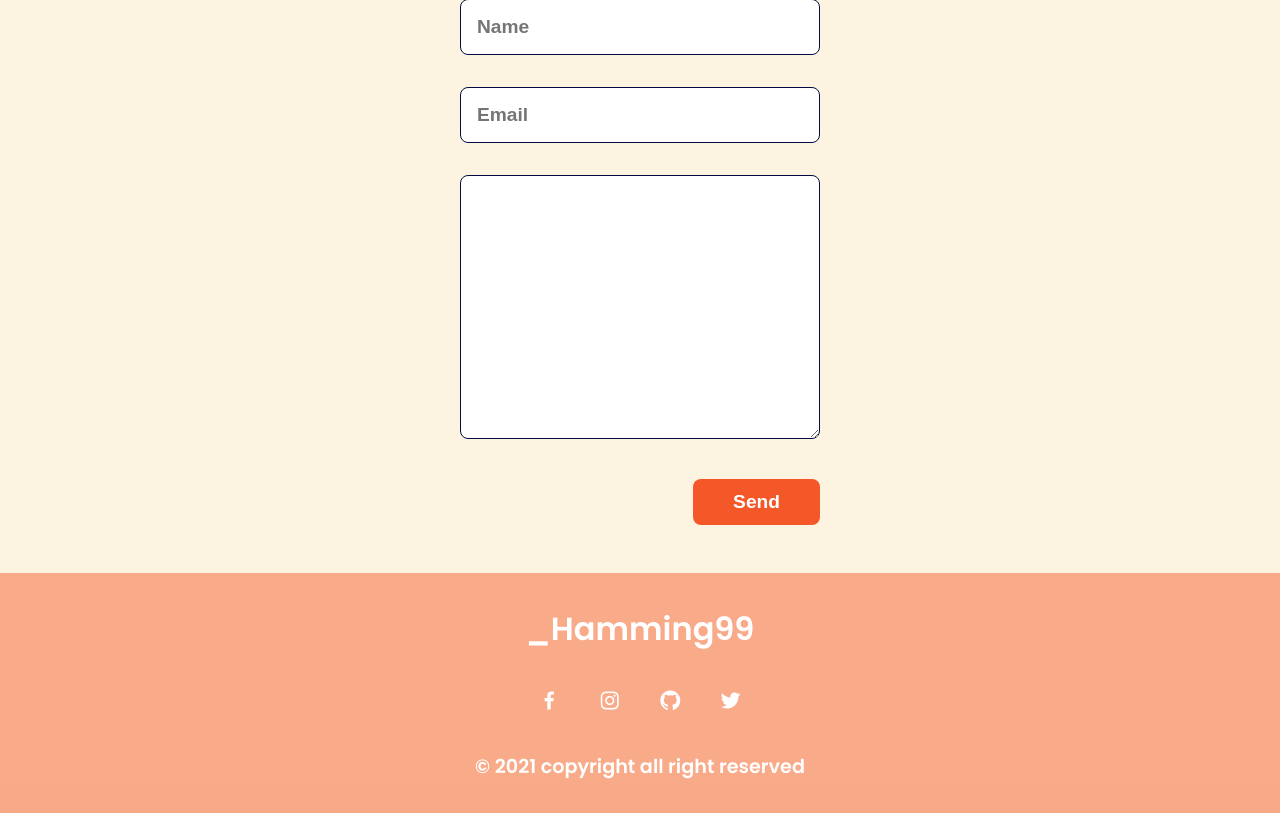
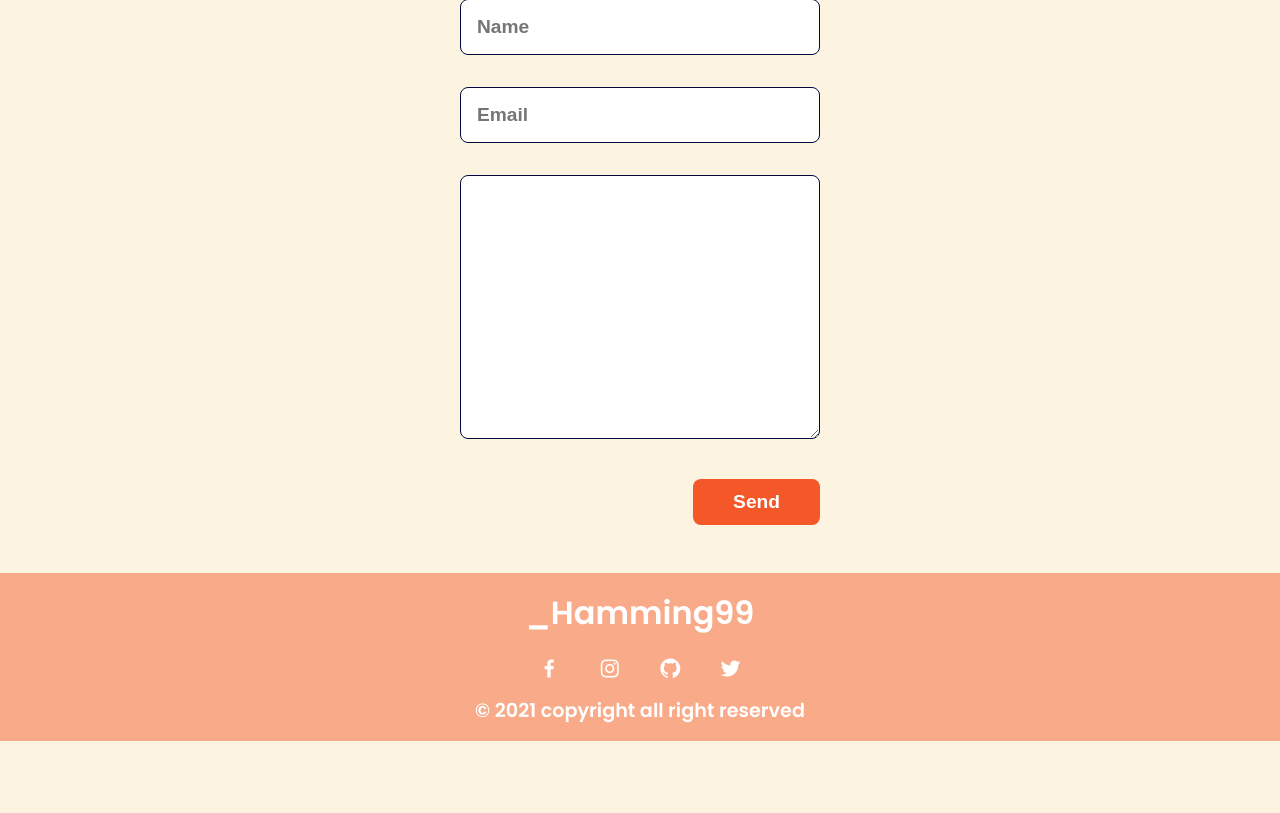
Before and after one commit to ilhamfakihhilmi/myportfolio, a PHP site: page / in a window 1280 px wide. Shown: the part 3030-3843 px from the top of the page. After the commit the page ends 3771 px from the top, so only its background shows below. Run offline with PHP 8.4, Linux system fonts and the light colour scheme.

Commit message:
Update styles.css

```diff
--- a/css/styles.css
+++ b/css/styles.css
@@ -347,14 +347,14 @@ img{
   color: #fff;
   text-align: center;
   font-weight: var(--font-semi);
-  padding: 2rem 0;
+  padding: 1rem 0;
 }
 .footer__title{
   font-size: 2rem;
-  margin-bottom: var(--mb-4);
+  margin-bottom: var(--mb-2);
 }
 .footer__social{
-  margin-bottom: var(--mb-4);
+  margin-bottom: var(--mb-1);
 }
 .footer__icon{
   font-size: 1.5rem;
@@ -439,23 +439,24 @@ img{
   }
 }
 
-@media screen and (min-width: 1024px){
+@media (min-width: 1024px){
   .bd-grid{
     margin-left: auto;
     margin-right: auto;
   }
   .home__img{
-    right: 10%;
-    width: 600px;
+    right: 5%;
+    width: 540px;
   }
 }
-@media screen and (min-width: 360px){
+
+@media (max-width: 360px){
   .bd-grid{
     margin-left: auto;
     margin-right: auto;
   }
   .home__img{
-    right: 10%;
-    width: 250px;
+    left: 25%;
+    width: 70%;
   }
 }
```
